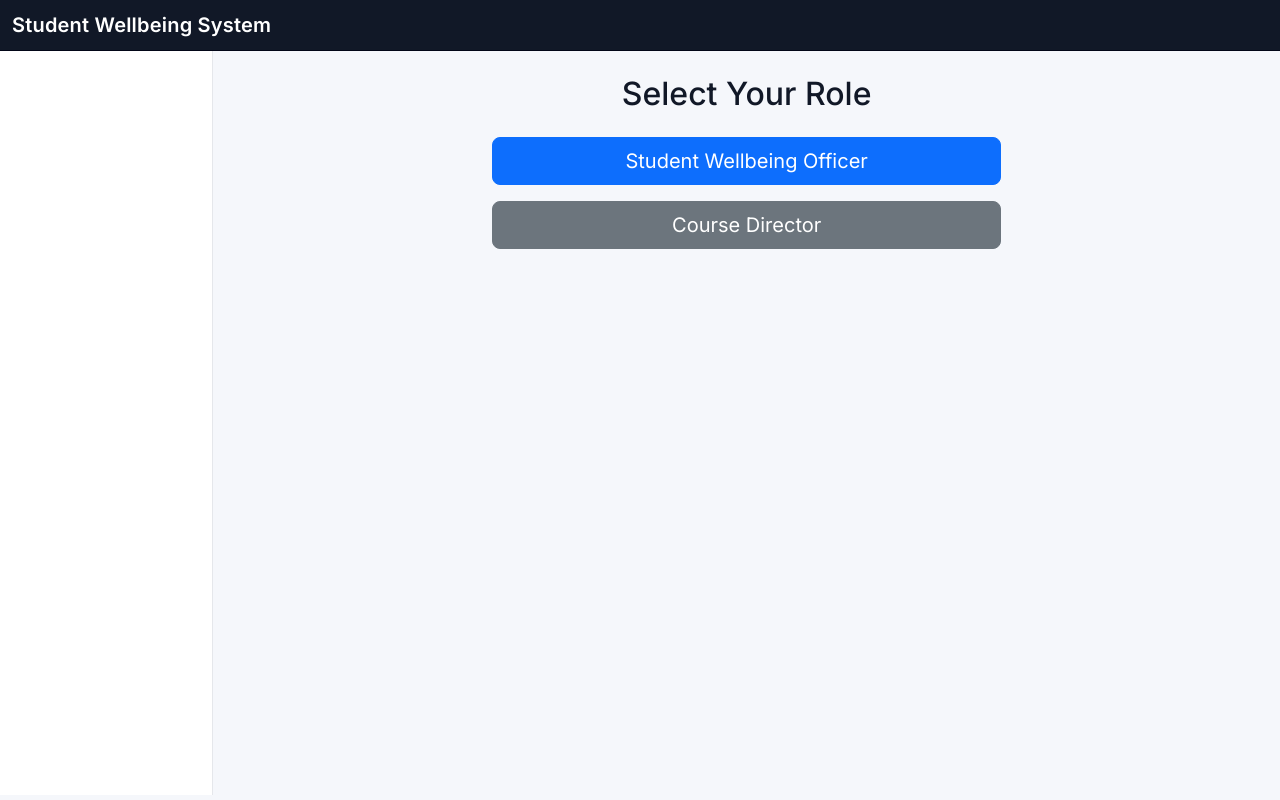
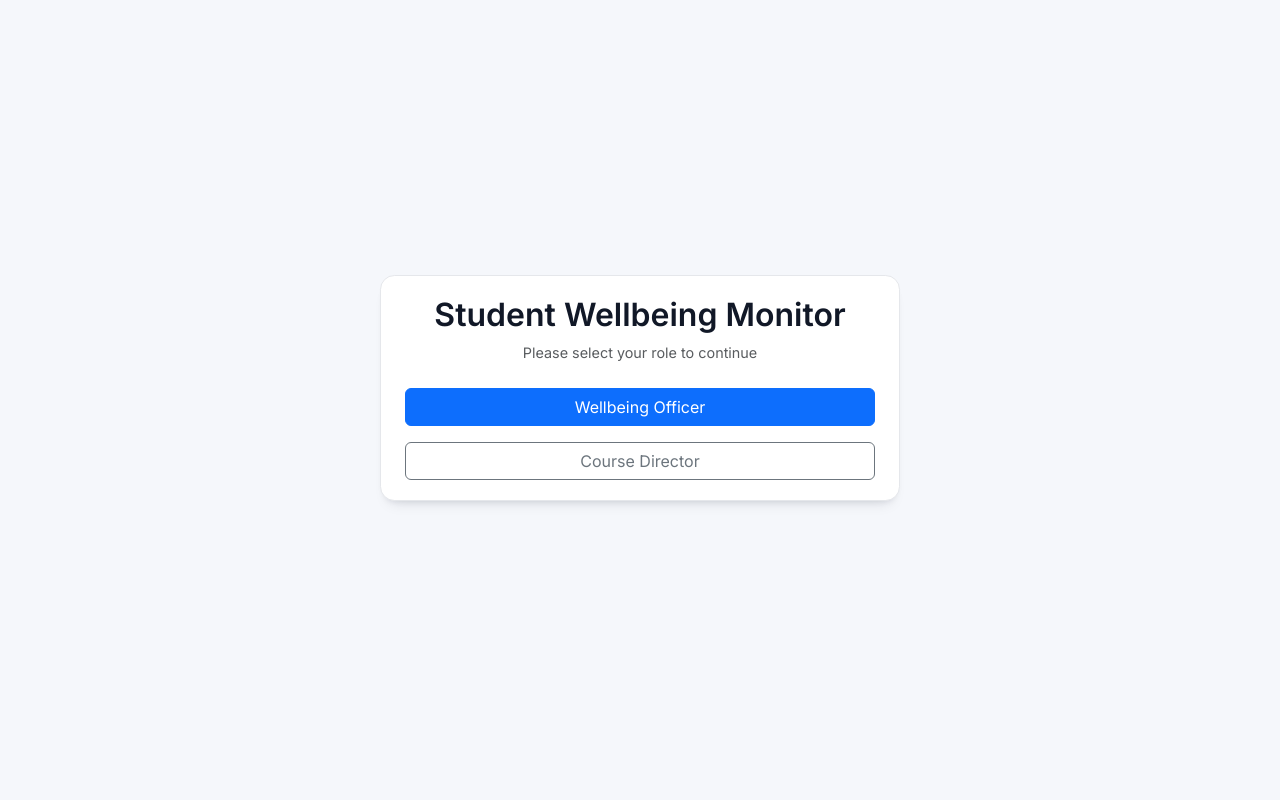
Before and after one commit to lw384/Student-Wellbeing-Monitor, a Flask app: page / in a window 1280 px wide. Run offline with Flask 3, Linux system fonts and the light colour scheme.

Commit message:
feat: select role page update

```diff
--- a/src/student_wellbeing_monitor/ui/templates/dashboard.html
+++ b/src/student_wellbeing_monitor/ui/templates/dashboard.html
@@ -1,5 +1,6 @@
 {% extends "layout.html" %}
 {% set active_page = 'dashboard' %}
+{% set simple_layout = False %}
 
 {% block content %}
   <div class="main-content">
--- a/src/student_wellbeing_monitor/ui/templates/index.html
+++ b/src/student_wellbeing_monitor/ui/templates/index.html
@@ -1,21 +1,28 @@
 {% extends "layout.html" %}
+{% set simple_layout = True %}
 
 {% block content %}
-  <div class="row justify-content-center">
-    <div class="col-md-6">
-      <h2 class="mb-4 text-center">Select Your Role</h2>
+<div class="card-elevated" style="width: 520px;">
 
-      <div class="d-grid gap-3">
-        <a href="{{ url_for('dashboard', role='wellbeing') }}"
-           class="btn btn-primary btn-lg">
-          Student Wellbeing Officer
+    <h2 class="mb-2 text-center" style="font-weight: 600;">
+      Student Wellbeing Monitor
+    </h2>
+
+    <p class="text-muted text-center mb-4" style="font-size: 0.9rem;">
+      Please select your role to continue
+    </p>
+
+    <div class="d-grid gap-3">
+        <a class="btn btn-primary"
+           href="{{ url_for('dashboard', role='wellbeing') }}">
+            Wellbeing Officer
         </a>
 
-        <a href="{{ url_for('dashboard', role='course_leader') }}"
-           class="btn btn-secondary btn-lg">
-          Course Director
+        <a class="btn btn-outline-secondary"
+           href="{{ url_for('dashboard', role='course_leader') }}">
+            Course Director
         </a>
-      </div>
     </div>
-  </div>
+
+</div>
 {% endblock %}
--- a/src/student_wellbeing_monitor/ui/templates/layout.html
+++ b/src/student_wellbeing_monitor/ui/templates/layout.html
@@ -190,62 +190,68 @@
   </style>
 </head>
   </head>
+<body>
 
-  <body>
-    <!-- Top Navbar -->
+  {% if simple_layout %}
+    {# simple_layout：例如 index 登录/选择角色页 #}
+    <div class="d-flex align-items-center justify-content-center"
+         style="min-height: 100vh; background: var(--bg-page);">
+  {% else %}
+    {# 默认布局：有顶部导航 + 左侧菜单 #}
     <nav class="navbar navbar-dark bg-dark">
       <div class="container-fluid">
         <span class="navbar-brand mb-0 h4">
-          Student Wellbeing System
+          Student Wellbeing Monitor
         </span>
         {% if role %}
-          <span class="text-light me-3">Role: {{ role.replace("_", " ").title() }}</span>
+          <span class="role-badge">
+            Role: {{ role.replace("_", " ").title() }}
+          </span>
         {% endif %}
       </div>
     </nav>
 
     <div class="container-fluid">
       <div class="row">
-
-        <!-- Left Sidebar -->
+        <!-- 左侧菜单 -->
         <div class="col-2 sidebar pt-3">
           {% if role %}
-           <a class="nav-link {% if active_page == 'upload' %}active{% endif %}"
-            href="{{ url_for('upload_data', role=role) }}">
-                Upload
+          <nav class="nav flex-column">
+            <a class="nav-link {% if active_page == 'dashboard' %}active{% endif %}"
+               href="{{ url_for('dashboard', role=role) }}">
+              Dashboard
             </a>
-
-          <nav class="nav flex-column">
             <a class="nav-link {% if active_page == 'data' %}active{% endif %}"
                href="{{ url_for('view_data', role=role) }}">
-                Data Table
+              View Data
             </a>
-
-
-            <a class="nav-link {% if active_page == 'dashboard' %}active{% endif %}"
-               href="{{ url_for('dashboard', role=role) }}">
-                Dashboard
+            <a class="nav-link {% if active_page == 'charts' %}active{% endif %}"
+               href="{{ url_for('view_charts', role=role) }}">
+              View Charts
             </a>
-
-
-
-
-            <!-- <a class="nav-link {% if active_page == 'charts' %}active{% endif %}"
-               href="{{ url_for('view_charts', role=role) }}">
-                View Charts
-            </a> -->
-
+            <a class="nav-link {% if active_page == 'upload' %}active{% endif %}"
+               href="{{ url_for('upload_data', role=role) }}">
+              Upload Data
+            </a>
           </nav>
           {% endif %}
         </div>
 
-        <!-- Main Content -->
-        <div class="col-10 py-4">
+        <!-- 主内容区 -->
+        <div class="col-10 py-4 main-content">
+  {% endif %}
+
+          {# ⭐ 唯一的 block content，在 if/else 外层 ⭐ #}
           {% block content %}{% endblock %}
-        </div>
 
-      </div>
-    </div>
+  {% if simple_layout %}
+    </div>  {# 关闭 simple_layout 外层 div #}
+  {% else %}
+        </div>  {# col-10 #}
+      </div>    {# row #}
+    </div>      {# container-fluid #}
+  {% endif %}
 
-  </body>
+</body>
 </html>
+</html>
```
